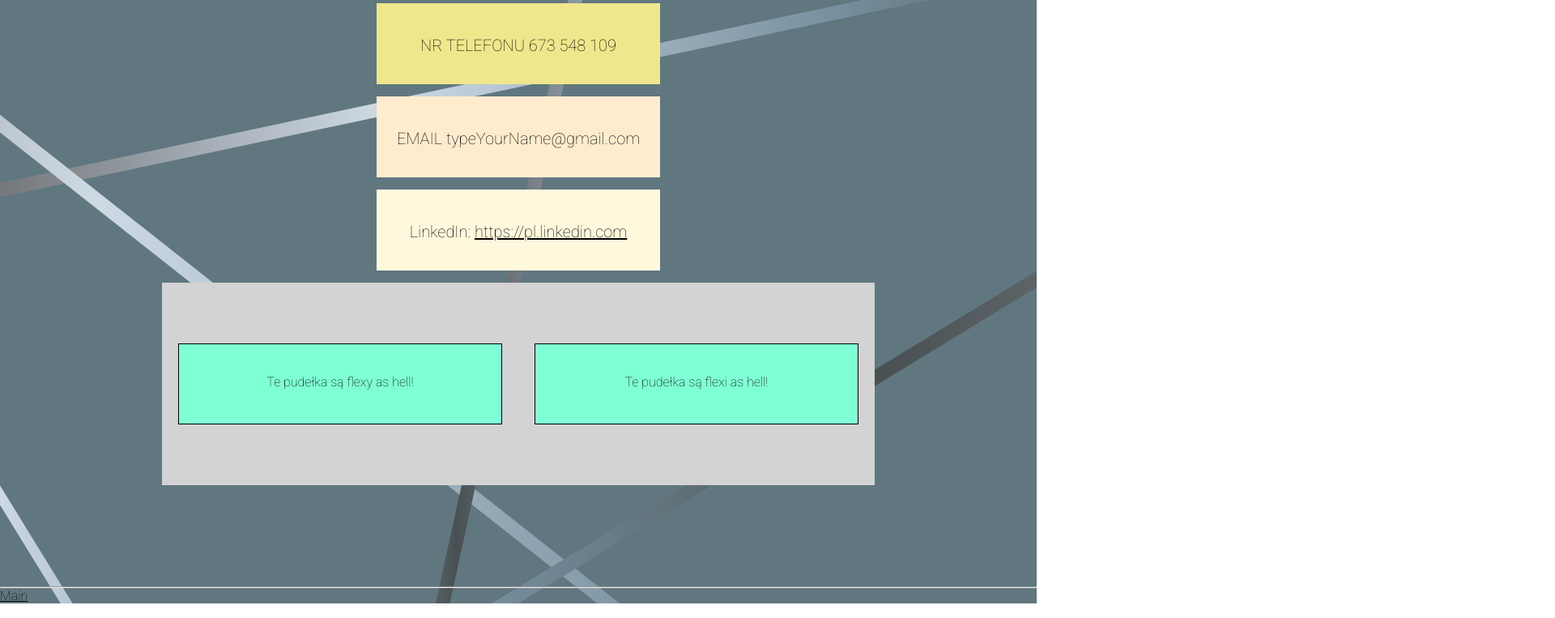
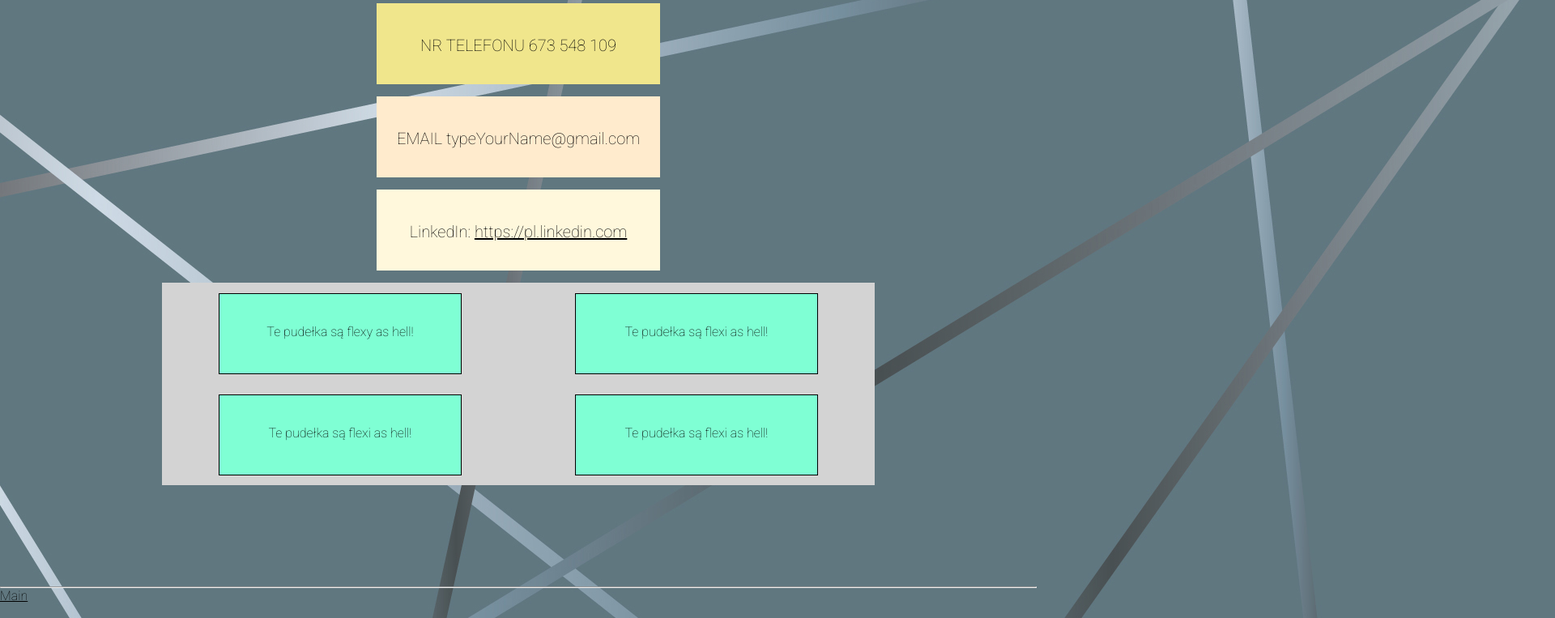
Before and after one commit to MaciejStrozniak/maciejstrozniak.github.io, a plain HTML site: page AtomTest/Strony/kontakt.html in a window 1280 px wide. Shown: the part 237-1000 px from the top of the page at 81% size, 1920 px wide, since content can reach past the window. Drawn offline with Linux system fonts and the light colour scheme.

Commit message:
Kontakt.html next flexBox editions

```diff
--- a/AtomTest/Strony/kontakt.html
+++ b/AtomTest/Strony/kontakt.html
@@ -6,11 +6,17 @@
     <title>Kontakt</title>
     <link rel="stylesheet" href="../Style/kontaktStyle.css" type="text/css">
   </head>
-  <body class="tlo sidePic">
+  <body>
+
+    <div class="sidePic">  </div>
 
     <header>
       <h1>Kontakt</h1>
     </header>
+
+
+
+
 
     <section class="contact">
       <p style="background-color: khaki"><span>Nr telefonu </span>673 548 109</p>
@@ -23,6 +29,9 @@
     <section class="flexContainer" id="flex">
       <div class="flexTest"><p>Te pudełka są flexy as hell!</p> </div>
       <div class="flexTest"><p>Te pudełka są flexi as hell!</p> </div>
+      <div class="flexTest"><p>Te pudełka są flexi as hell!</p> </div>
+      <div class="flexTest"><p>Te pudełka są flexi as hell!</p> </div>
+
 
     </section>
 
--- a/AtomTest/Style/kontaktStyle.css
+++ b/AtomTest/Style/kontaktStyle.css
@@ -11,6 +11,8 @@ header{
   text-transform: uppercase;
   text-align: center;
   padding-top: 14px;
+
+  z-index: 2;
 
   opacity: 1;
   top: 20px;
@@ -75,13 +77,20 @@ a{
   background-image: url("../Grafika/contactGraphic.jpg");
   background-repeat: no-repeat;
   background-size: auto;
-  z-index: 1;
+  z-index: 0;
+  width: 3000px;
+  min-width: 1000px;
+  min-height: 1000px;
+  max-height: 4000px;
+  position: absolute;
+  display: flex;
+
 }
 
 .flexContainer{
   position: relative;
   top: 155px;
-  height: 250px;
+  min-height: 250px;
   max-width: 880px;
   margin: 0 auto;
   background-color: lightgrey;
@@ -89,6 +98,7 @@ a{
   justify-content: space-around;
   align-items: center;
   flex-wrap: wrap;
+  align-content: space-around;
 
 }
 
@@ -98,9 +108,10 @@ a{
   border: solid 1px black;
   display: block;
   height: 100px;
-  max-width: 400px;
-  max-height: 200px;
-  flex-grow: 1;
+  width: 300px;
+  /* max-width: 400px; */
+  /* max-height: 200px; */
+  /* flex-grow: 1; */
   /* display: inline-block; */
 }
 
```
